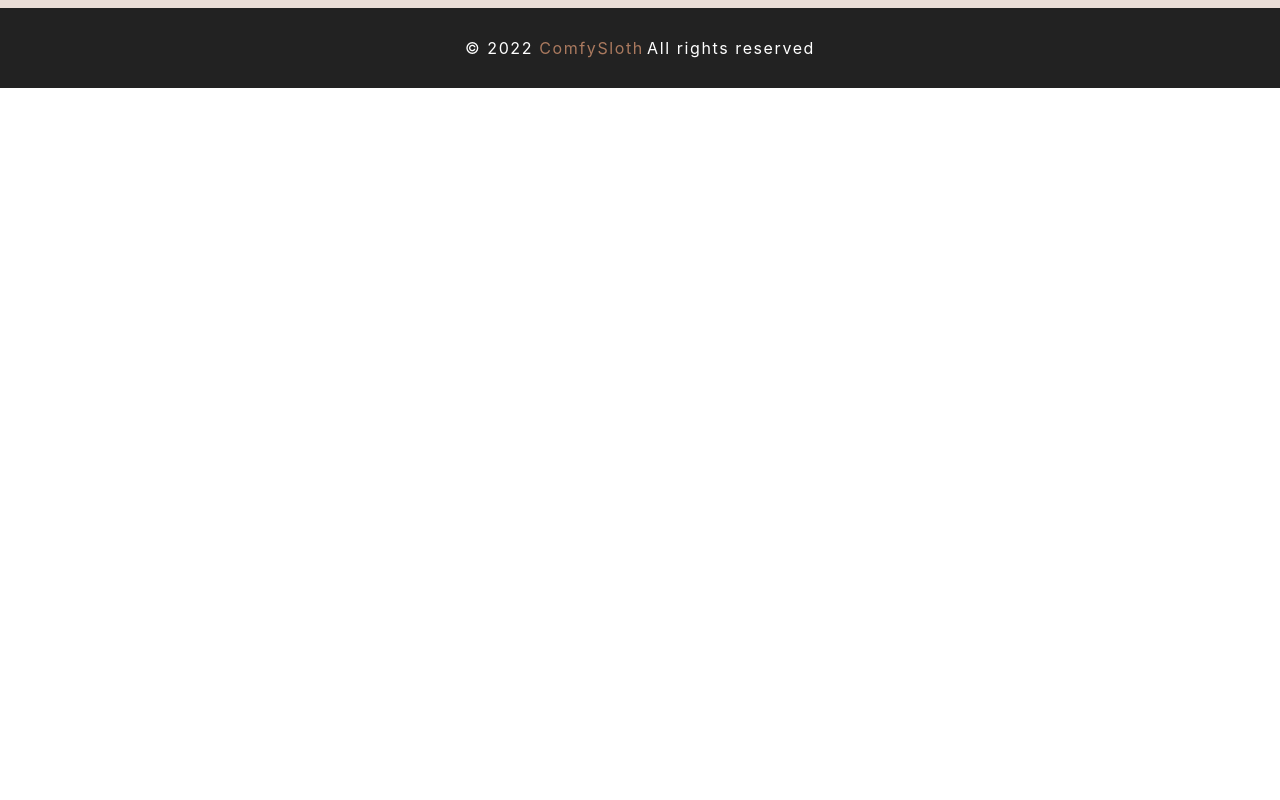
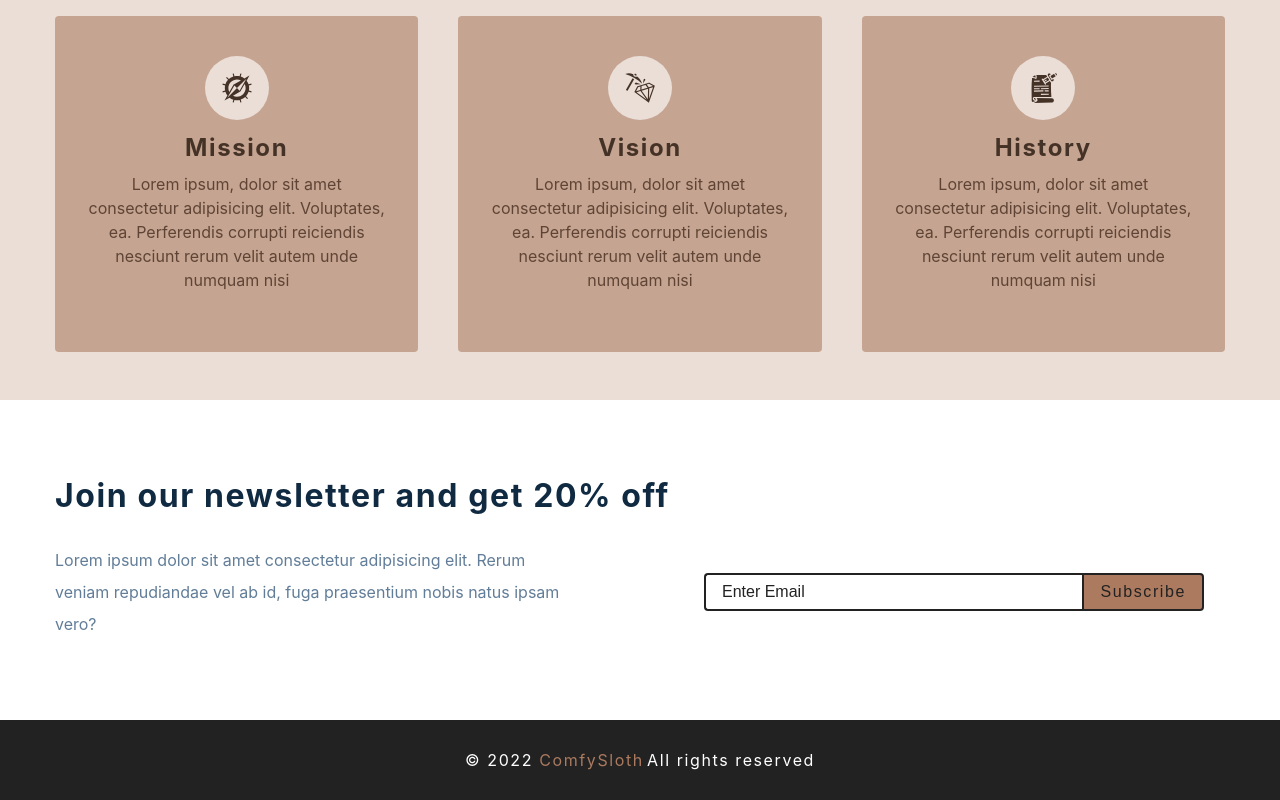
Before and after one commit to G-Mursalin/comfy-sloth-front-end, a React (Create React App) app: page / in a window 1280 px wide. Shown: the part 1424-2224 px from the top of the page. Before the commit the page ends 1512 px from the top, so only its background shows below. Built offline with nearby package versions, Linux system fonts and the light colour scheme; no server answers.

Commit message:
loading added

```diff
--- a/src/App.js
+++ b/src/App.js
@@ -1,3 +1,5 @@
+// React
+import { useEffect } from "react";
 // React Router
 import { Routes, Route } from "react-router-dom";
 // Components
@@ -12,7 +14,21 @@ import Cart from "./components/Cart/Cart";
 import CheckOut from "./components/CheckOut/CheckOut";
 import Login from "./components/Authentication/Login";
 import Error from "./components/Error/Error";
+// React Redux
+import { useDispatch } from "react-redux";
+import { getAllProducts } from "./store/productsActions";
+// Initial Value
+let init = true;
 function App() {
+  const dispatch = useDispatch();
+  // Load all products only one time only
+  useEffect(() => {
+    if (init) {
+      init = false;
+      getAllProducts(dispatch);
+      return;
+    }
+  }, [dispatch]);
   return (
     <div className="App">
       <NavBar />
--- /dev/null
+++ b/src/components/Home/Contact/Contact.js
@@ -0,0 +1,37 @@
+// React
+import React from "react";
+// CSS
+import styles from "./Contact.module.css";
+const Contact = () => {
+  return (
+    <section className={styles.wrapper}>
+      <div className="section-center">
+        <h3>Join our newsletter and get 20% off</h3>
+        <div className={styles.content}>
+          <p>
+            Lorem ipsum dolor sit amet consectetur adipisicing elit. Rerum
+            veniam repudiandae vel ab id, fuga praesentium nobis natus ipsam
+            vero?
+          </p>
+          <form
+            className={styles["contact-form"]}
+            action="https://formspree.io/f/xpznzwdy"
+            method="POST"
+          >
+            <input
+              type="email"
+              className={styles["form-input"]}
+              placeholder="enter email"
+              name="email"
+            />
+            <button type="submit" className={styles["submit-btn"]}>
+              subscribe
+            </button>
+          </form>
+        </div>
+      </div>
+    </section>
+  );
+};
+
+export default Contact;
--- /dev/null
+++ b/src/components/Home/Contact/Contact.module.css
@@ -0,0 +1,62 @@
+.wrapper {
+  padding: 5rem 0;
+}
+
+.wrapper h3 {
+  text-transform: none;
+}
+.wrapper p {
+  line-height: 2;
+  max-width: 45em;
+  color: var(--clr-grey-5);
+}
+.wrapper .contact-form {
+  width: 90vw;
+  max-width: 500px;
+  display: grid;
+  grid-template-columns: 1fr auto;
+}
+
+.wrapper .form-input,
+.wrapper .submit-btn {
+  font-size: 1rem;
+  padding: 0.5rem 1rem;
+  border: 2px solid var(--clr-black);
+}
+.wrapper .form-input {
+  border-right: none;
+  color: var(--clr-grey-3);
+  border-top-left-radius: var(--radius);
+  border-bottom-left-radius: var(--radius);
+}
+.wrapper .submit-btn {
+  border-top-right-radius: var(--radius);
+  border-bottom-right-radius: var(--radius);
+}
+.wrapper .form-input::placeholder {
+  color: var(--clr-black);
+  text-transform: capitalize;
+}
+.wrapper .submit-btn {
+  background: var(--clr-primary-5);
+  text-transform: capitalize;
+  letter-spacing: var(--spacing);
+  cursor: pointer;
+  transition: var(--transition);
+  color: var(--clr-black);
+}
+.wrapper .submit-btn:hover {
+  color: var(--clr-white);
+}
+@media (min-width: 992px) {
+  .wrapper .content {
+    display: grid;
+    grid-template-columns: 1fr 1fr;
+    align-items: center;
+    gap: 8rem;
+    margin-top: 2rem;
+  }
+  .wrapper .content p {
+    margin-bottom: 0;
+  }
+}
--- a/src/components/Home/FeaturedProducts/FeaturedProducts.js
+++ b/src/components/Home/FeaturedProducts/FeaturedProducts.js
@@ -2,7 +2,16 @@
 import React from "react";
 // CSS
 import styles from "./FeaturedProducts.module.css";
+// React Toolkit
+import { useSelector, useDispatch } from "react-redux";
+// Components
+import Loading from "./../../Shared/Loading/Loading";
 const FeaturedProducts = () => {
+  const isLoading = useSelector((state) => state.products.productsLoading);
+  console.log(isLoading);
+  if (isLoading) {
+    return <Loading />;
+  }
   return <div>FeaturedProducts</div>;
 };
 
--- a/src/components/Home/Home.js
+++ b/src/components/Home/Home.js
@@ -4,12 +4,14 @@ import React from "react";
 import Hero from "./Hero/Hero";
 import FeaturedProducts from "./FeaturedProducts/FeaturedProducts";
 import Services from "./Services/Services";
+import Contact from "./Contact/Contact";
 const Home = () => {
   return (
     <main>
       <Hero />
       <FeaturedProducts />
       <Services />
+      <Contact />
     </main>
   );
 };
--- a/src/components/Products/Products.js
+++ b/src/components/Products/Products.js
@@ -1,7 +1,10 @@
+// React
 import React from "react";
-
+// React Toolkit
+import { useSelector, useDispatch } from "react-redux";
 const Products = () => {
-  return <div>Products</div>;
+  const products = useSelector((state) => state.products.products);
+  return <div>Products {products.length}</div>;
 };
 
 export default Products;
--- /dev/null
+++ b/src/components/Shared/Loading/Loading.js
@@ -0,0 +1,11 @@
+import React from "react";
+
+const Loading = () => {
+  return (
+    <div className="section section-center">
+      <div className="loading"></div>
+    </div>
+  );
+};
+
+export default Loading;
--- /dev/null
+++ b/src/store/productsActions.js
@@ -0,0 +1,16 @@
+import { productsActions } from "./productsSlice";
+
+export const getAllProducts = async (dispatch) => {
+  try {
+    dispatch(productsActions.productsLoading());
+    const response = await fetch("https://course-api.com/react-store-products");
+    if (!response.ok) throw new Error("Problem Getting Data");
+    const data = await response.json();
+    dispatch(productsActions.productsLoading());
+    dispatch(
+      productsActions.getAllProducts({
+        products: data,
+      })
+    );
+  } catch (err) {}
+};
--- a/src/store/productsSlice.js
+++ b/src/store/productsSlice.js
@@ -2,9 +2,18 @@ import { createSlice } from "@reduxjs/toolkit";
 
 export const productsSlice = createSlice({
   name: "products",
-  initialState: {},
+  initialState: { products: [], productsLoading: false, productsError: false },
+
   reducers: {
-    getTotalProducts: (state, action) => {},
+    getAllProducts: (state, action) => {
+      state.products = action.payload.products;
+    },
+    productsLoading: (state) => {
+      state.productsLoading = !state.productsLoading;
+    },
+    productsError: (state) => {
+      state.productsError = !state.productsError;
+    },
   },
 });
 
```
Also changed, not shown: src/components/Shared/FetchDataError/FetchDataError.js (added, +11 -0 lines).
